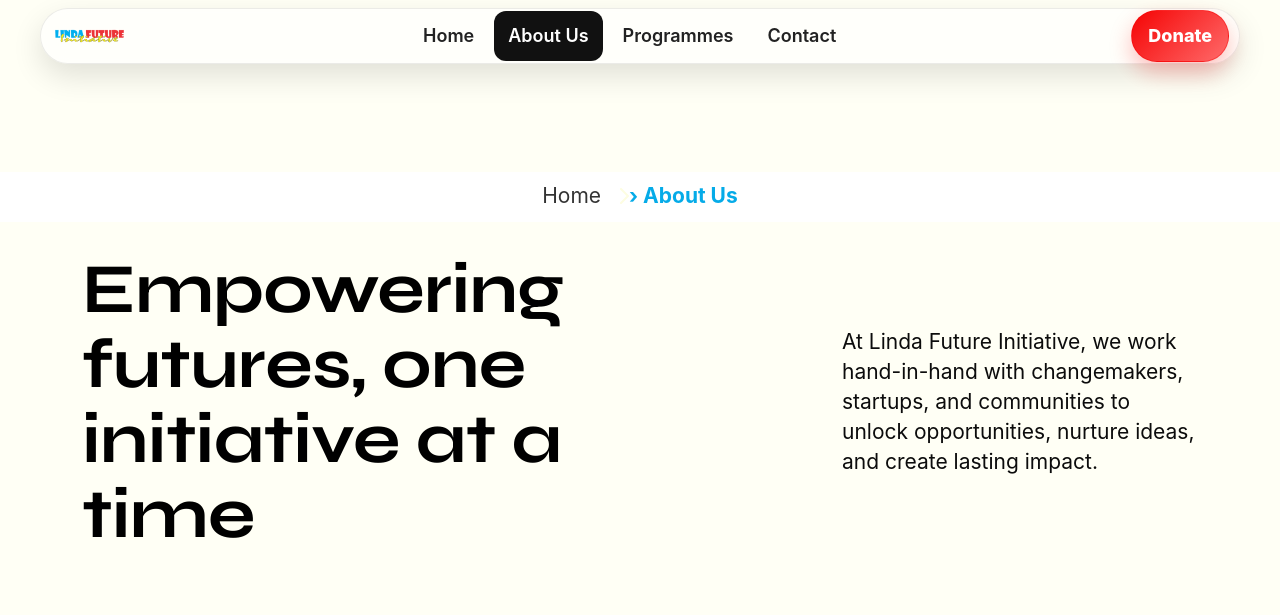
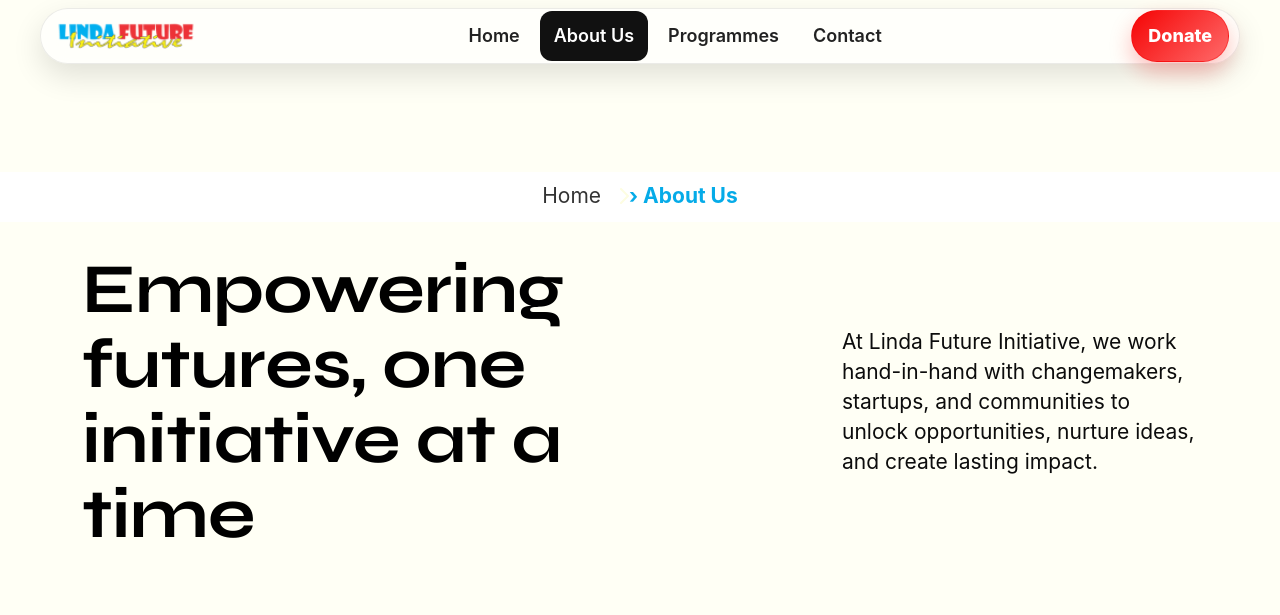
Before and after one commit to itsrawlinz-jeff/linda, a website: page about-us.html in a window 1280 px wide. Shown: the top 615 px of the page. Drawn offline with Linux system fonts and the light colour scheme; some packages are replaced by stand-ins of ours; animation ran at ten frames a second; files whose address does not match are found by name; a web font is replaced by a local one.

Commit message:
Addition of contacts and photo enhancement

```diff
--- a/about-us.html
+++ b/about-us.html
@@ -125,7 +125,8 @@
 <header class="lfi-nav" id="lfiNav" role="banner">
   <div class="lfi-nav-inner">
     <a class="lfi-brand" href="index-02.html" aria-label="Linda Future Initiative">
-      <img src="assets/images/logo/LINDA-LOGO.png" alt="LFI logo">
+      <img src="assets/images/logo/LINDA-LOGO.png" alt="LFI logo"
+      style="width:150px; height:60px; object-fit:cover; margin-right:18px;">
     </a>
 
     <nav class="lfi-primary" aria-label="Primary">
@@ -396,6 +397,7 @@
               <a href="single-team.html">
               <h3>Founder & Chairman</h3>
               <p>Njuguna Kimuhu</p>
+              <a>+254-712-618-357</a>
               </a>
               </div>
             </div>
@@ -448,6 +450,7 @@
                <a href="single-team.html">
                <h3>Coordinator</h3>
                <p>Newton Thuku</p>
+               <a>+254-718-179-534</a>
                </a>
               </div>
             </div>
```
